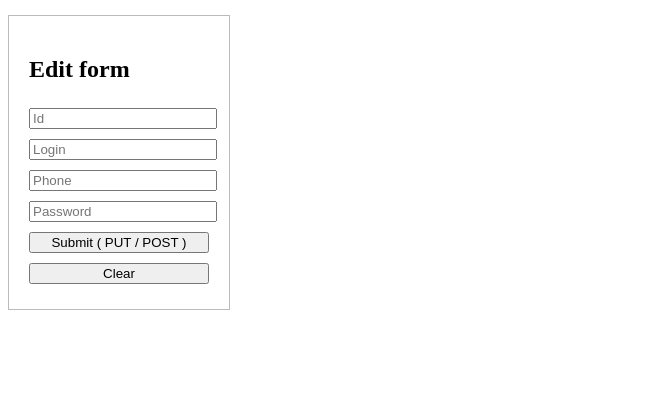
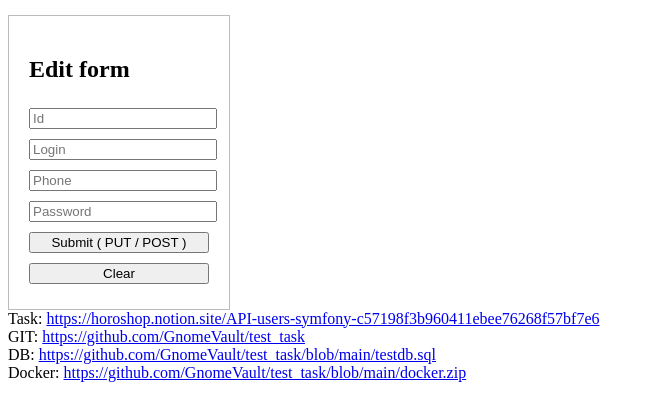
Before and after one commit to GnomeVault/test_task, a Symfony app: template templates/default/index.html.twig in a window 1280 px wide. Shown: the part 380-800 px from the top of the page, without its empty margins (0-654 px from the left). Run offline with Twig, Linux system fonts and the light colour scheme; the template is opened without the code that fills it, so the values that code supplies are empty; some libraries are stand-ins or nearby versions.

Commit message:
add link

```diff
--- a/templates/default/index.html.twig
+++ b/templates/default/index.html.twig
@@ -49,4 +49,8 @@
         </form>
     </div>
 
+    <div>Task: <a target="_blank" href="https://horoshop.notion.site/API-users-symfony-c57198f3b960411ebee76268f57bf7e6">https://horoshop.notion.site/API-users-symfony-c57198f3b960411ebee76268f57bf7e6</a></div>
+    <div>GIT: <a target="_blank" href="https://github.com/GnomeVault/test_task">https://github.com/GnomeVault/test_task</a></div>
+    <div>DB: <a target="_blank" href="https://github.com/GnomeVault/test_task/blob/main/testdb.sql">https://github.com/GnomeVault/test_task/blob/main/testdb.sql</a></div>
+    <div>Docker: <a target="_blank" href="https://github.com/GnomeVault/test_task/blob/main/docker.zip">https://github.com/GnomeVault/test_task/blob/main/docker.zip</a></div>
 {% endblock %}
```
